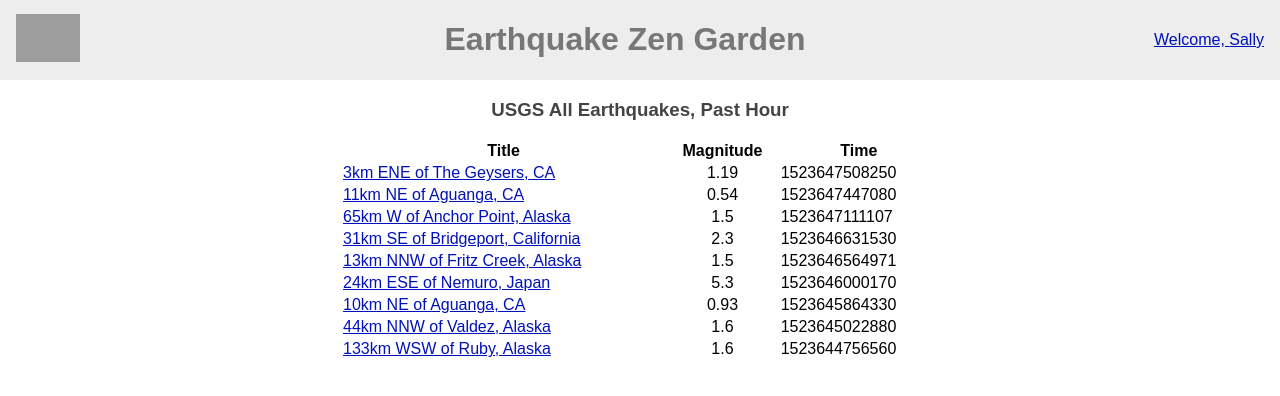
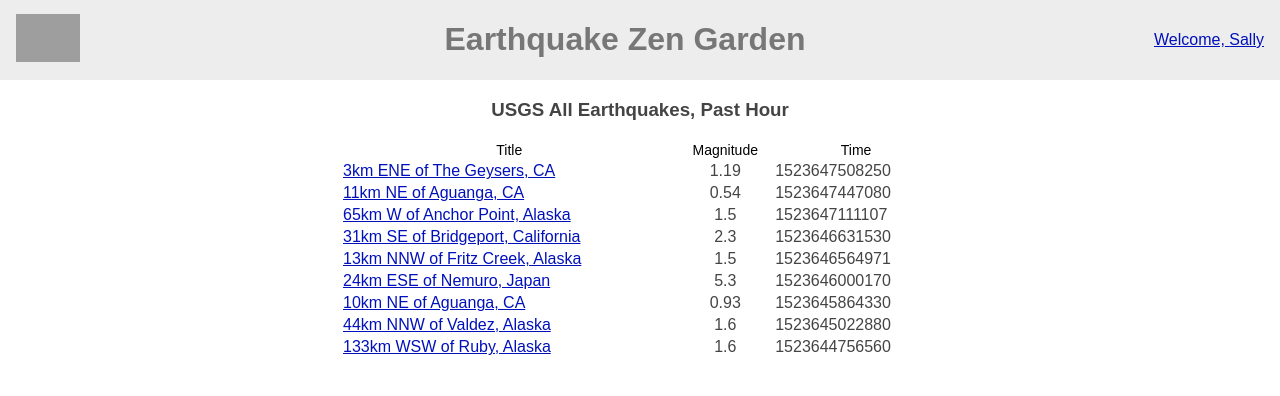
Before and after one commit to forivall/earthquake-zen-garden, a React (Vite) app: page / in a window 1280 px wide. Shown: the top 396 px of the page. Built offline with nearby package versions, Linux system fonts and the light colour scheme; grey boxes are pictures that could not be loaded.

Commit message:
fix: more exactly match colors

```diff
--- a/src/App/App.module.css
+++ b/src/App/App.module.css
@@ -1,6 +1,6 @@
 .appHeader {
   display: flex;
-  color: var(--zen-header-fg);
+  color: var(--zen-light-fg);
   background-color: var(--zen-header-bg);
   padding: 0 1rem;
 
--- a/src/main.css
+++ b/src/main.css
@@ -7,8 +7,8 @@ dl, figure {
 
 :root {
   --zen-header-bg: #ededed;
-  --zen-header-fg: #777777;
-  --zen-heading-fg: #444444;
+  --zen-light-fg: #777777;
+  --zen-body-fg: #444444;
   --zen-link-fg: #0011bb;
   --zen-link-visited: #6600cc;
 }
@@ -16,10 +16,8 @@ dl, figure {
 body {
   font-family: sans-serif;
   margin: 0;
-}
 
-h3 {
-  color: var(--zen-heading-fg);
+  color: var(--zen-body-fg);
 }
 
 a {
--- a/src/pages/Index/Index.module.css
+++ b/src/pages/Index/Index.module.css
@@ -7,3 +7,13 @@
 .earthquakeTable {
   width: 100%;
 }
+
+.earthquakeTable th {
+  /* The specification screenshot has these styles */
+  color: black;
+  font-size: 0.875em;
+  font-weight: normal;
+}
+.earthquakeTable td {
+  font-weight: 500;
+}
--- a/src/pages/Profile/Profile.module.css
+++ b/src/pages/Profile/Profile.module.css
@@ -29,6 +29,9 @@
 
   grid-column: 2;
   padding-bottom: 0.5em;
+
+  font-weight: 500;
+  color: var(--zen-light-fg);
 }
 
 .profileImageContainer {
```
